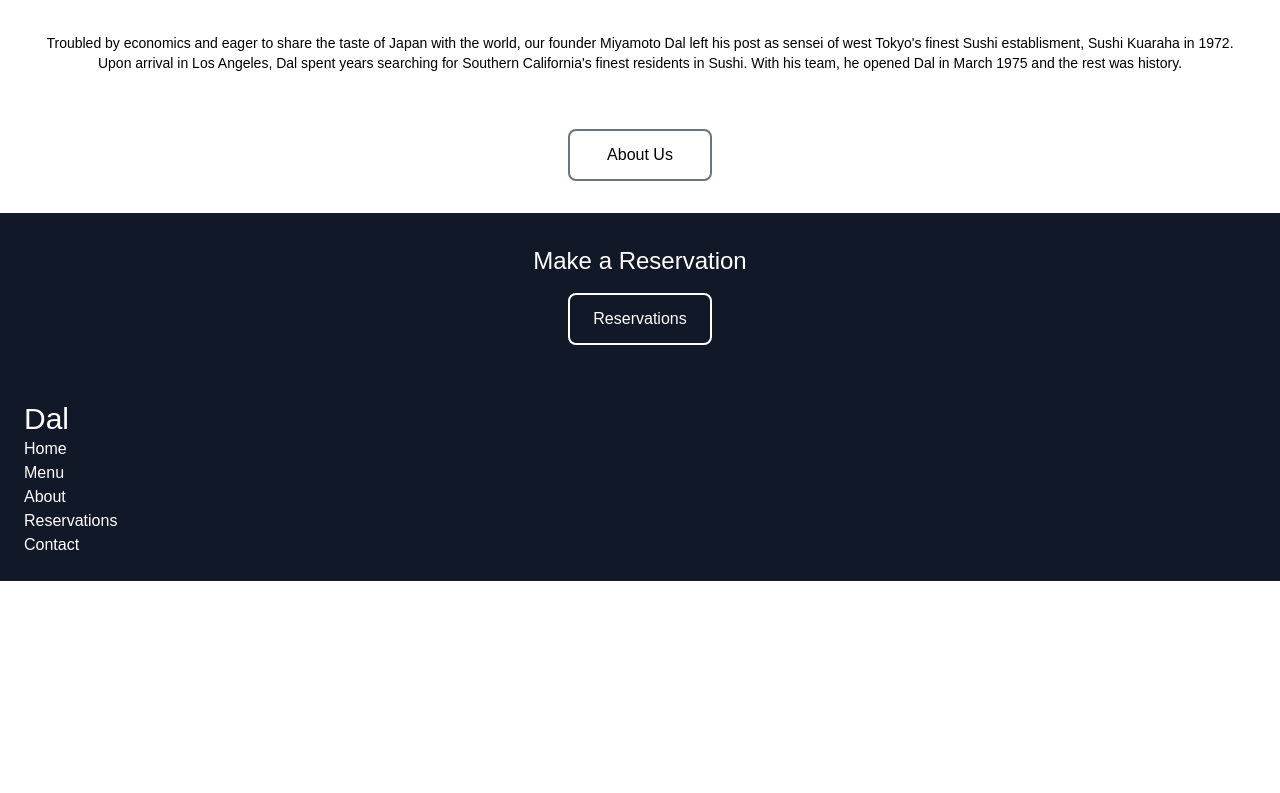
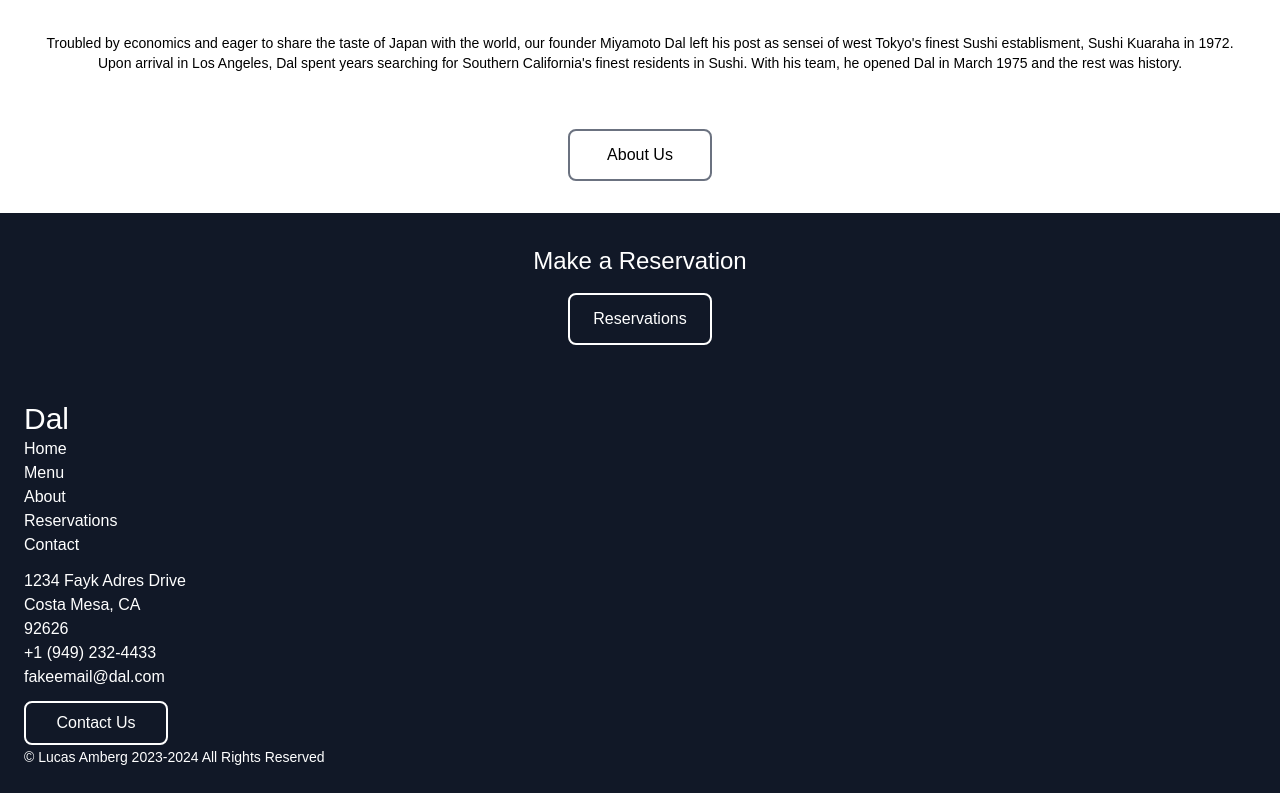
Before and after one commit to lucas-amberg/next-restaurant, a Next.js app: page / in a window 1280 px wide. Shown: the part 735-1528 px from the top of the page. Before the commit the page ends 1316 px from the top, so only its background shows below. Built offline with nearby package versions, Linux system fonts and the light colour scheme; a web font is replaced by a local one.

Commit message:
Put content in footer

```diff
--- /dev/null
+++ b/app/ui/layout/footer/Contact.tsx
@@ -0,0 +1,17 @@
+import Link from "next/link"
+
+export default function Contact() {
+  return(
+    <div className="text-white">
+      <div>
+        <div>1234 Fayk Adres Drive</div>
+        <div>Costa Mesa, CA</div>
+        <div>92626</div>
+      </div>
+      <a href="tel:949-232-4433">+1 (949) 232-4433</a><br/>
+      <a href="mailto:">fakeemail@dal.com</a>
+      <Link className={`bg-transparent border-white border-solid border-2 rounded-lg p-2 block w-36 text-center mt-3`}
+        href={`/contact`}>Contact Us</Link>
+    </div>
+  )
+}
--- /dev/null
+++ b/app/ui/layout/footer/Copyright.tsx
@@ -0,0 +1,7 @@
+export default function Copyright() {
+  return(
+    <a href='https://lucasamberg.dev' className="text-white text-center w-screen text-sm">
+      &copy; Lucas Amberg 2023-2024 All Rights Reserved
+    </a>
+  )
+}
--- a/app/ui/layout/footer/Footer.tsx
+++ b/app/ui/layout/footer/Footer.tsx
@@ -2,14 +2,18 @@ import { Carattere } from "next/font/google"
 const carattere = Carattere({subsets: ['latin'], weight: '400'});
 
 import QuickLinks from "@/app/ui/layout/footer/QuickLinks";
+import Contact from "@/app/ui/layout/footer/Contact";
+import Copyright from "@/app/ui/layout/footer/Copyright";
 
 export default function Footer() {
   return(
     <div className="bg-gray-900 p-6">
       <h1 className={`${carattere.className} text-white text-3xl`}>Dal</h1>
-      <div>
+      <div className="flex flex-col gap-3">
         <QuickLinks/>
+        <Contact/>
       </div>
+      <Copyright/>
     </div>
   )
 }
```
